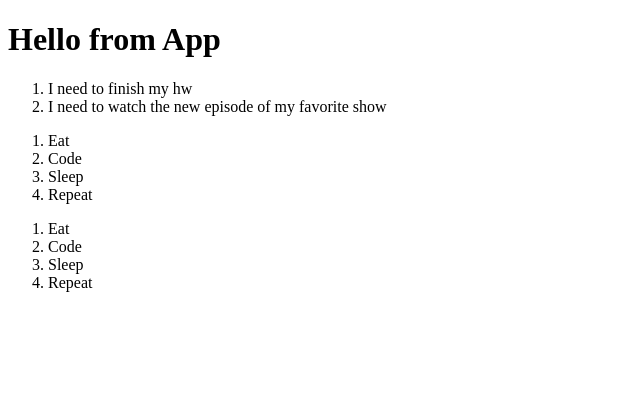
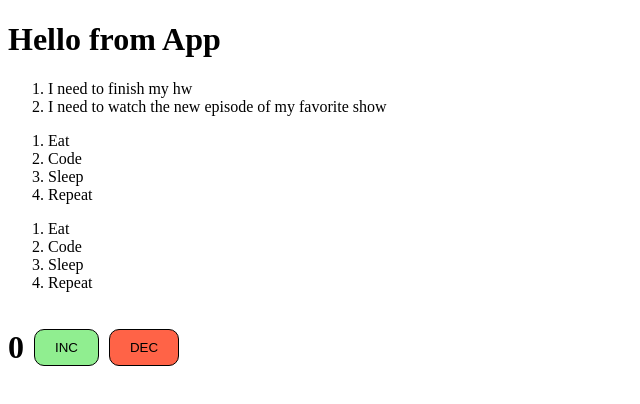
Before and after one commit to Thoufiq-Uchiha-23/React-Practice, a React (Vite) app: page / in a window 1280 px wide. Shown: the top 404 px of the page, without its empty margins (0-640 px from the left). Built offline with nearby package versions, Linux system fonts and the light colour scheme.

Commit message:
todo component

```diff
--- a/src/components/Todo/index.tsx
+++ b/src/components/Todo/index.tsx
@@ -1,3 +1,4 @@
+import Counter from "../Counter"
 import TodoItem from "./TodoItem"
 
 interface ITodoItem {
@@ -27,6 +28,7 @@ const Todo: React.FC<TodoProps> = (props) => {
                 <TodoItem title="Sleep"/>
                 <TodoItem title="Repeat"/>
             </ol>
+            <Counter />
         </div>
     )
 }
```
